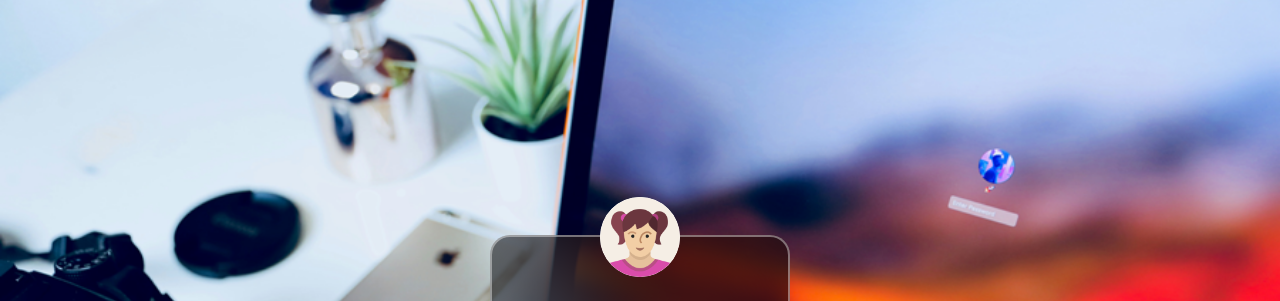
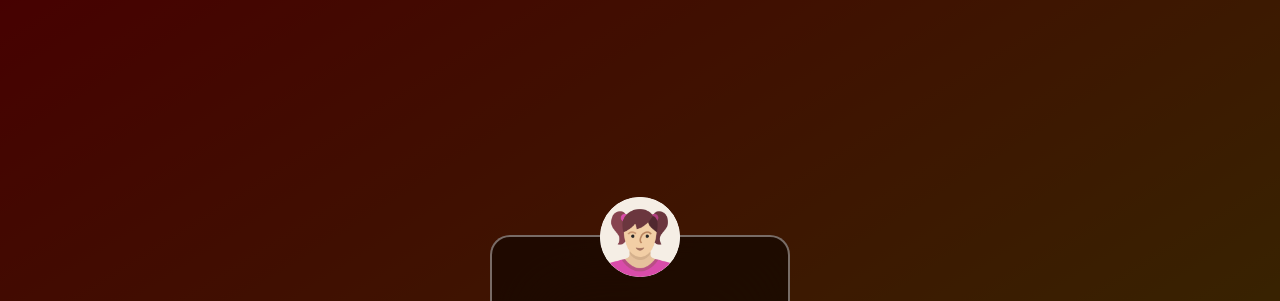
Before and after one commit to afadlim/e-voting, a plain HTML site: page login.html in a window 1280 px wide. Shown: the top 301 px of the page. Drawn offline with Linux system fonts and the light colour scheme.

Commit message:
edit link v7

```diff
--- a/login-css.css
+++ b/login-css.css
@@ -7,10 +7,24 @@
 body {
   width: 100%;
   height: 100vh;
-  background: url(img/bg-login.png);
+  /* background: url(img/bg-login.png); */
+  background: rgb(123, 39, 14);
+  background: linear-gradient(to bottom right, rgb(142, 3, 3), rgb(99, 99, 2));
   background-size: cover;
   background-position: center;
   font-family: "Segoe UI", Tahoma, Geneva, Verdana, sans-serif;
+}
+
+body::after {
+  content: "";
+  position: absolute;
+  left: 0;
+  top: 0;
+  height: 100%;
+  width: 100%;
+  background-color: rgba(0, 0, 0, 0.5);
+  /* opacity: 0.5; */
+  z-index: -1;
 }
 
 .loginform {
```
Also changed, not shown: index.html (+1 -1 lines), main-css.css (+7 -1 lines).
